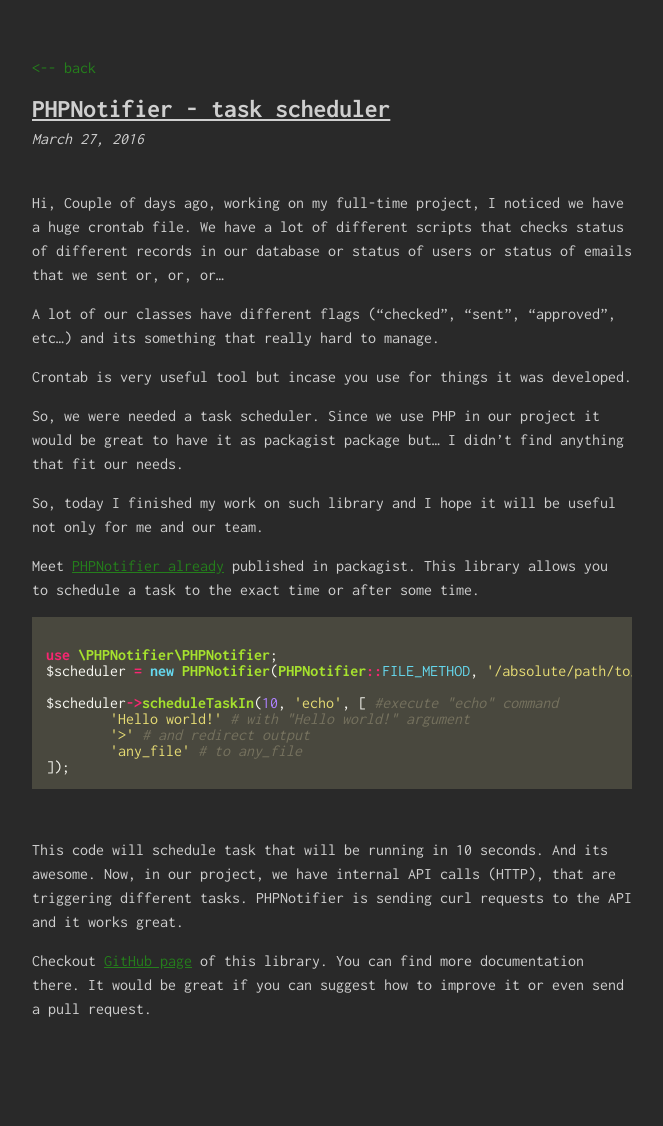
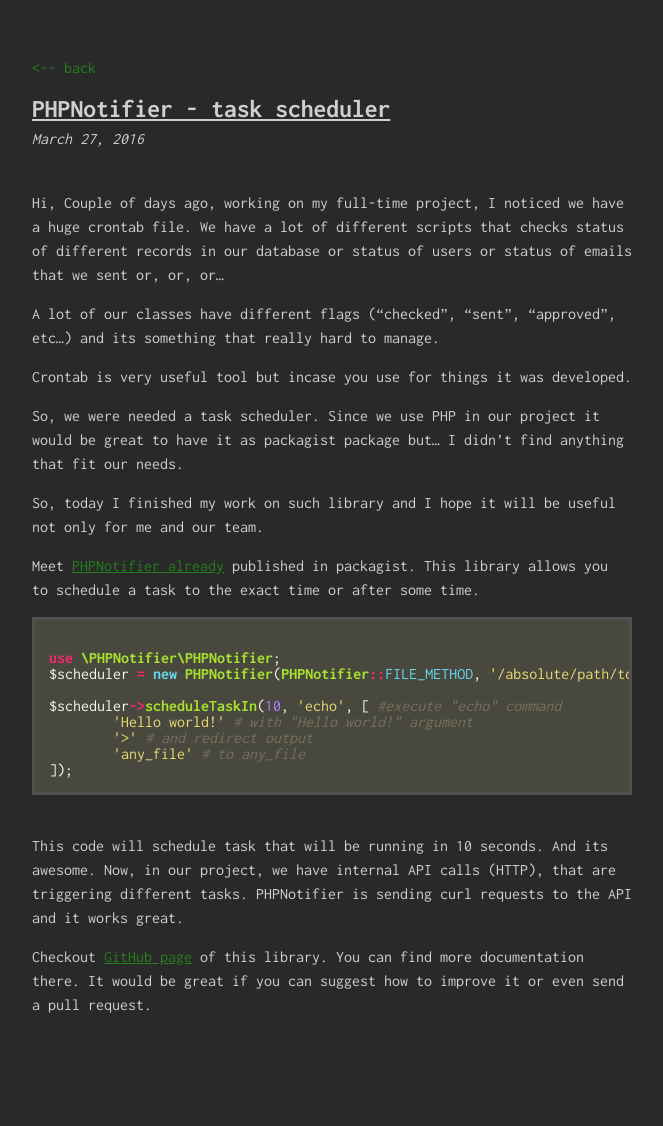
Before and after one commit to krydos/blog, a Jekyll site: the page built from _posts/2016-03-27-phpnotifier.md, in a window 1280 px wide. Shown: the whole page, without its empty margins (308-971 px from the left). Built offline with Jekyll 4.4.1, drawn with Linux system fonts in a browser that asks for light colours; comment, search, counter and statistics services are not loaded.

```diff
--- a/assets/css/main.scss
+++ b/assets/css/main.scss
@@ -19,7 +19,8 @@
     font-weight: bold;
 }
 .highlighter-rouge {
-    padding-bottom: 10px;
+    padding: 3px;
+    background: #505050;
 }
 p {
 		font-size: 1em;
```
